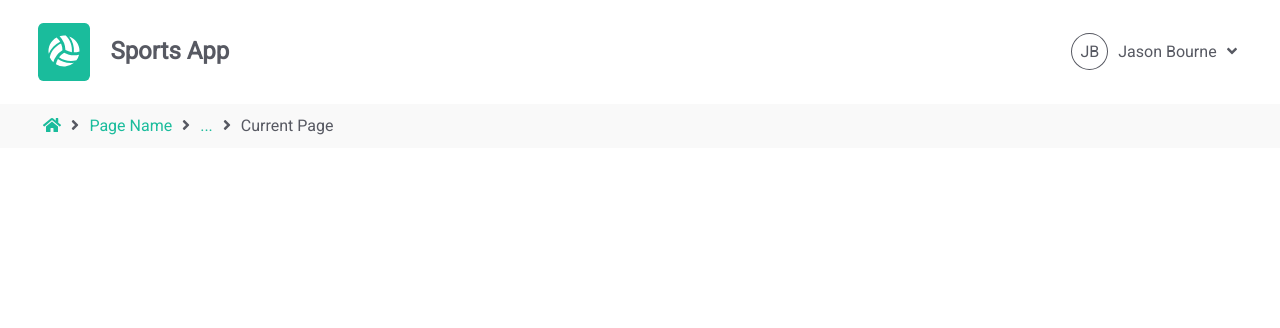
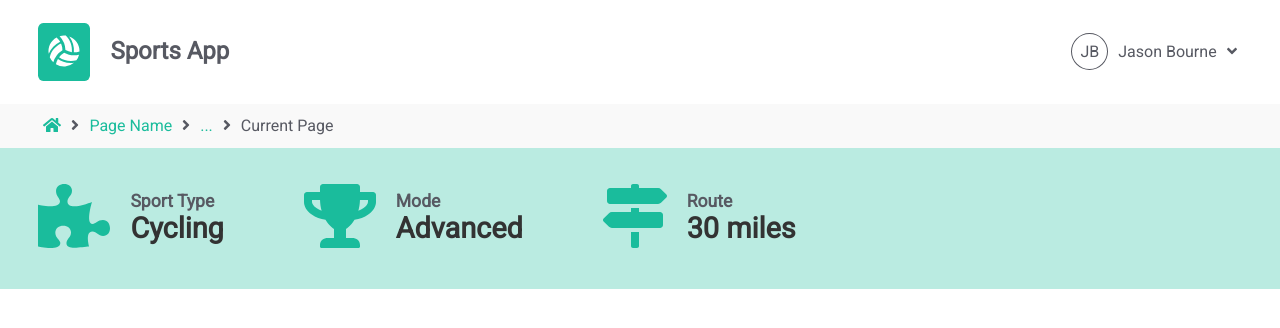
Before and after one commit to arroyoht/sample-projects, an Angular app in the folder sports-app/: page / in a window 1280 px wide. Shown: the top 328 px of the page. Built offline with nearby package versions, Linux system fonts and the light colour scheme.

Commit message:
Add sport details panel

```diff
--- a/sports-app/src/app/app.component.html
+++ b/sports-app/src/app/app.component.html
@@ -3,4 +3,6 @@
     <app-header></app-header>
 
     <app-breadcrumb></app-breadcrumb>
+
+    <app-panel></app-panel>
 </div>
--- a/sports-app/src/app/app.module.ts
+++ b/sports-app/src/app/app.module.ts
@@ -6,13 +6,15 @@ import { HeaderComponent } from './components/header/header.component';
 import { TopMenuComponent } from './components/top-menu/top-menu.component';
 import { FontAwesomeModule } from '@fortawesome/angular-fontawesome';
 import { BreadcrumbComponent } from './components/breadcrumb/breadcrumb.component';
+import { PanelComponent } from './components/panel/panel.component';
 
 @NgModule({
   declarations: [
     AppComponent,
     HeaderComponent,
     TopMenuComponent,
-    BreadcrumbComponent
+    BreadcrumbComponent,
+    PanelComponent
   ],
   imports: [
     BrowserModule,
--- a/sports-app/src/app/components/breadcrumb/breadcrumb.component.html
+++ b/sports-app/src/app/components/breadcrumb/breadcrumb.component.html
@@ -1,4 +1,5 @@
 <div class="breadcrumb-container section">
+  <div class="section-row">
     <div class="breadcrumb-trail" >
       <ng-template ngFor let-breadcrumb [ngForOf]="breadcrumbs" let-i="index">
         <!--Trail start -->
@@ -34,3 +35,4 @@
         </div>
     </div>
   </div>
+</div>
--- a/sports-app/src/app/components/header/header.component.html
+++ b/sports-app/src/app/components/header/header.component.html
@@ -1,16 +1,13 @@
-<div class="header-container">
-  <div class="section">
-
+<div class="header-container section">
+  <div class="section-row">
     <div class="title-container">
       <div class="icon success">
         <fa-icon [icon]="faVolleyballBall"></fa-icon>
       </div>
       <div class="title"> Sports App </div>
     </div>
-
     <div class="top-menu">
       <app-top-menu></app-top-menu>
     </div>
-
   </div>
 </div>
--- /dev/null
+++ b/sports-app/src/app/components/panel/panel.component.html
@@ -0,0 +1,17 @@
+<div class="panel-container section">
+  <div class="section-row">
+    <div class="panel-item" *ngFor="let item of panelItens">
+      <div class="icon lg">
+        <fa-icon [icon]="item.icon"></fa-icon>
+      </div>
+      <div class="details">
+        <div class="subtitle">
+          {{item.subtitle}}
+        </div>
+        <div class="title">
+          {{item.title}}
+        </div>
+      </div>
+    </div>
+  </div>
+</div>
--- /dev/null
+++ b/sports-app/src/app/components/panel/panel.component.ts
@@ -0,0 +1,22 @@
+import { Component, OnInit } from '@angular/core';
+import { faTrophy, faPuzzlePiece, faMapSigns } from '@fortawesome/free-solid-svg-icons';
+
+@Component({
+  selector: 'app-panel',
+  templateUrl: './panel.component.html',
+  styleUrls: ['./panel.component.css']
+})
+export class PanelComponent implements OnInit {
+
+  panelItens: any = [
+    { title: 'Cycling', subtitle: 'Sport Type', icon: faPuzzlePiece},
+    { title: 'Advanced', subtitle: 'Mode', icon: faTrophy},
+    { title: '30 miles', subtitle: 'Route', icon: faMapSigns},
+  ]
+
+  constructor() { }
+
+  ngOnInit() {
+  }
+
+}
--- a/sports-app/src/assets/style/application.css
+++ b/sports-app/src/assets/style/application.css
@@ -1,3 +1,5 @@
+
+/* General definitions */
 
 body {
     margin: 0px;
@@ -17,7 +19,18 @@ a:hover {
 
 .container .section{
     padding: 1% 3%;
+}
+
+.container .section .section-row{
     display: flex;
+}
+
+.icon{
+    color: #1abc9c;
+}
+
+.icon.lg{
+    font-size: 4em;
 }
 
 /* TOP BAR TITLE */
@@ -80,3 +93,29 @@ a:hover {
 .breadcrumb-container .breadcrumb-trail .breadcrumb-element {
     padding: 0px 5px 0px 5px;
 }
+
+/* Panel style definitions */
+
+.panel-container {
+    background-color: #baebe1;
+}
+.panel-container .panel-item{
+    display: flex;
+    margin: 20px 80px 20px 0px;
+}
+
+.panel-container .panel-item .details{
+    margin: auto;
+    margin-left: 20px;
+}
+
+.panel-container .subtitle {
+    font-weight: bold;
+    font-size: 1.1em;
+}
+
+.panel-container .title {
+    font-weight: bold;
+    font-size: 1.8em;
+    color: #333333;
+}
```
Also changed, not shown: sports-app/src/app/components/panel/panel.component.css (added), 1 other file (tests, documents, lock files or other folders). Lines whose indentation alone changed are shown as unchanged.
